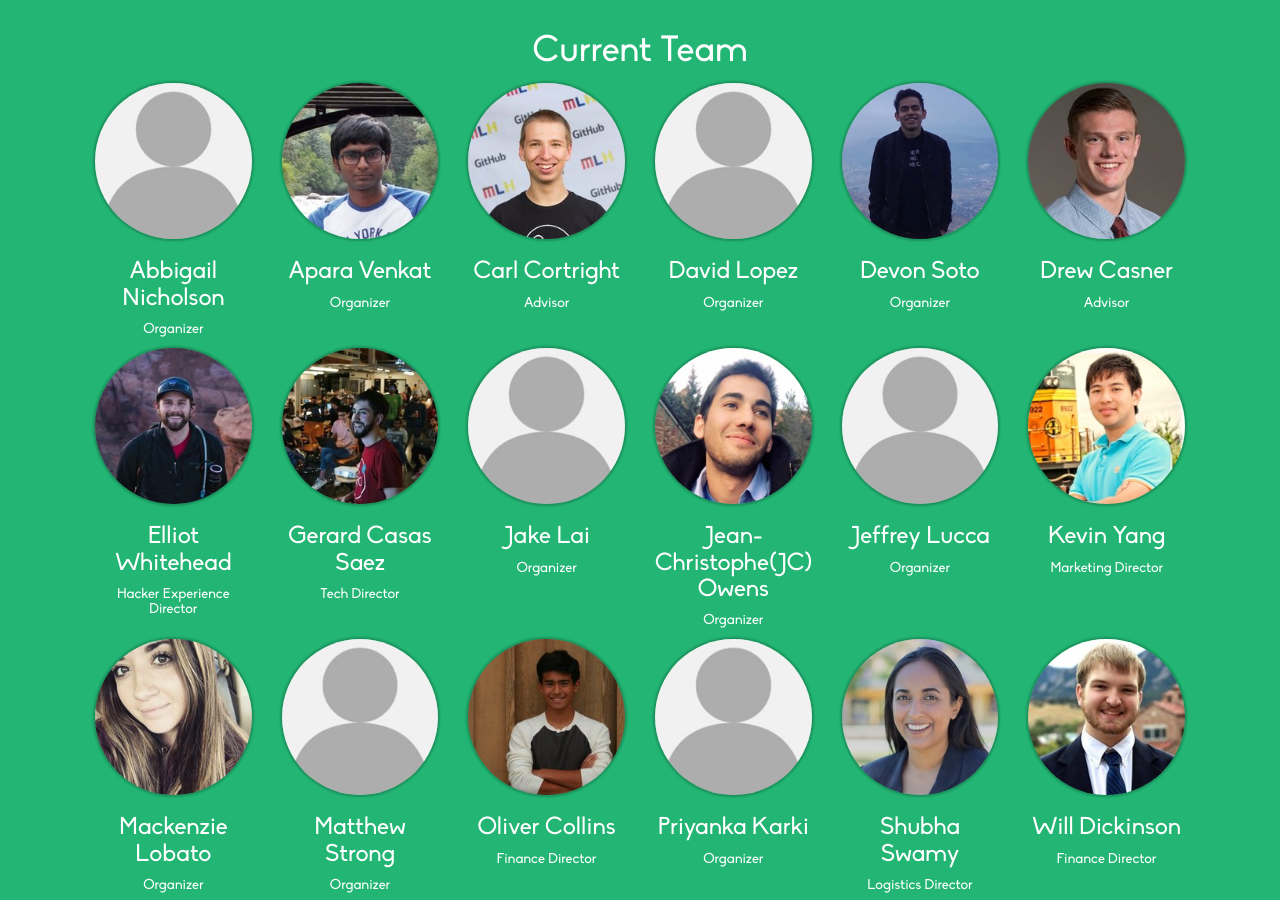
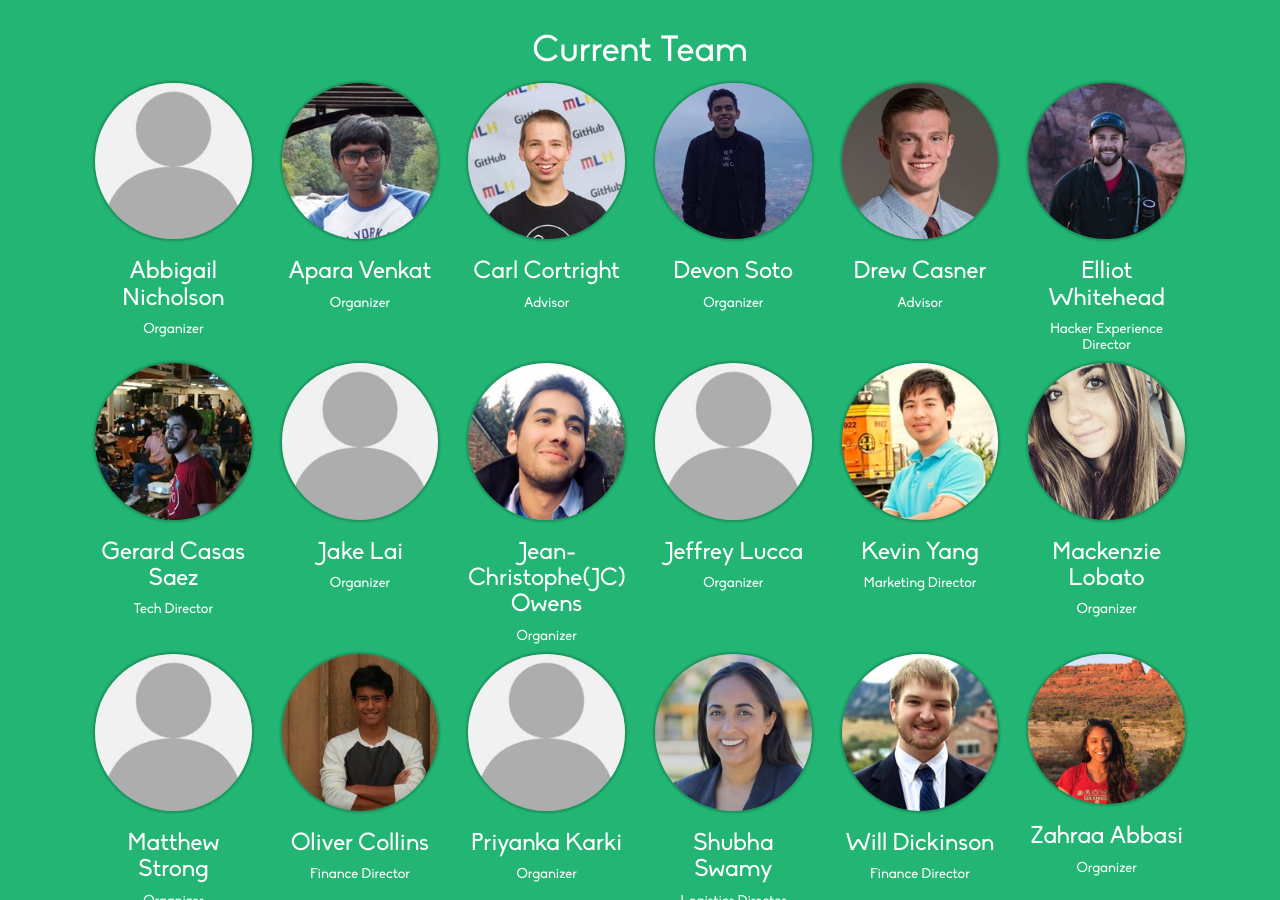
Before and after one commit to HackCU/team, a Jekyll site: the page built from index.html, in a window 1280 px wide and 900 px high, scrolled down 2003 px. Built offline with Jekyll 4.4.1, drawn with Linux system fonts in a browser that asks for light colours; nearby versions of some CDN libraries.

Commit message:
Uploaded zahraa's img

```diff
--- a/_data/team.yml
+++ b/_data/team.yml
@@ -59,7 +59,8 @@
   title: Organizer
   url: https://github.com/naby
 
-- name: David Lopez
+- name: Zahraa Abbasi
+  img-src: assets/img/team/zahraa.jpg
   title: Organizer
 
 - name: Abbigail Nicholson
```
Also changed, not shown: assets/img/team/zahraa.jpg (added).
